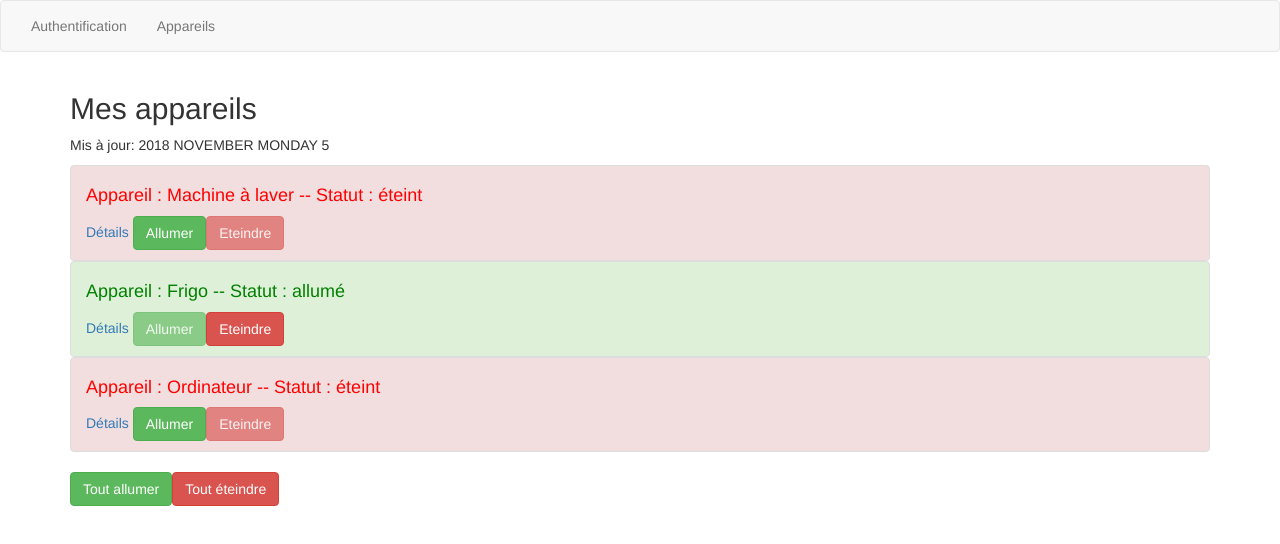
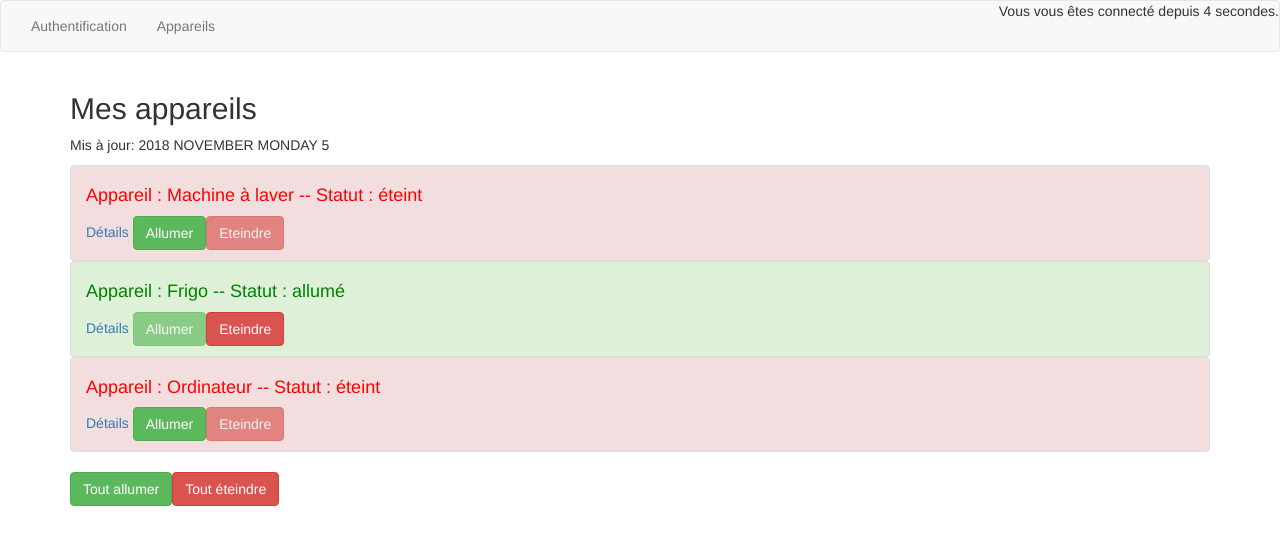
Before and after one commit to srroger/openclassroom-first-project, an Angular app: page / in a window 1280 px wide. Shown: the top 544 px of the page. Built offline with nearby package versions, Linux system fonts and the light colour scheme.

Commit message:
Added a little Observable counter and observe it through a subscribe function. However since I am on Angular 6 the syntax has changed and I am not using Observable.interval at all, I am using interval() from the 'rxjs'

```diff
--- a/src/app/app.component.html
+++ b/src/app/app.component.html
@@ -4,6 +4,9 @@
       <li routerLinkActive="active"> <a routerLink="auth">Authentification</a></li>
       <li routerLinkActive="active"> <a routerLink="appareils">Appareils</a></li>
     </ul>
+    <div class="navbar-right">
+    	<p>Vous vous êtes connecté depuis {{ secondes }} secondes.</p>
+    </div>
   </div>
 </nav>
 
--- a/src/app/app.component.ts
+++ b/src/app/app.component.ts
@@ -1,14 +1,34 @@
-import { Component } from '@angular/core';
+import { Component, OnInit } from '@angular/core';
 import { AppareilService } from './services/appareil.service';
+import { Observable } from 'rxjs';
+import { interval } from 'rxjs';
+
 
 @Component({
   selector: 'app-root',
   templateUrl: './app.component.html',
   styleUrls: ['./app.component.scss']
 })
-export class AppComponent{
 
-	constructor() {
+export class AppComponent implements OnInit{
 
+	secondes: number;
+
+	constructor() {}
+
+	ngOnInit()  {
+		const counter = interval(1000);
+		counter.subscribe(
+			(value: number) => {
+				this.secondes = value;
+			},
+			(error: any) => {
+				console.log('Une erreur a été rencontrée !');
+			},
+			() => {
+				console.log('Observable complétée !');
+			}
+		);
 	}
+
 }
```
